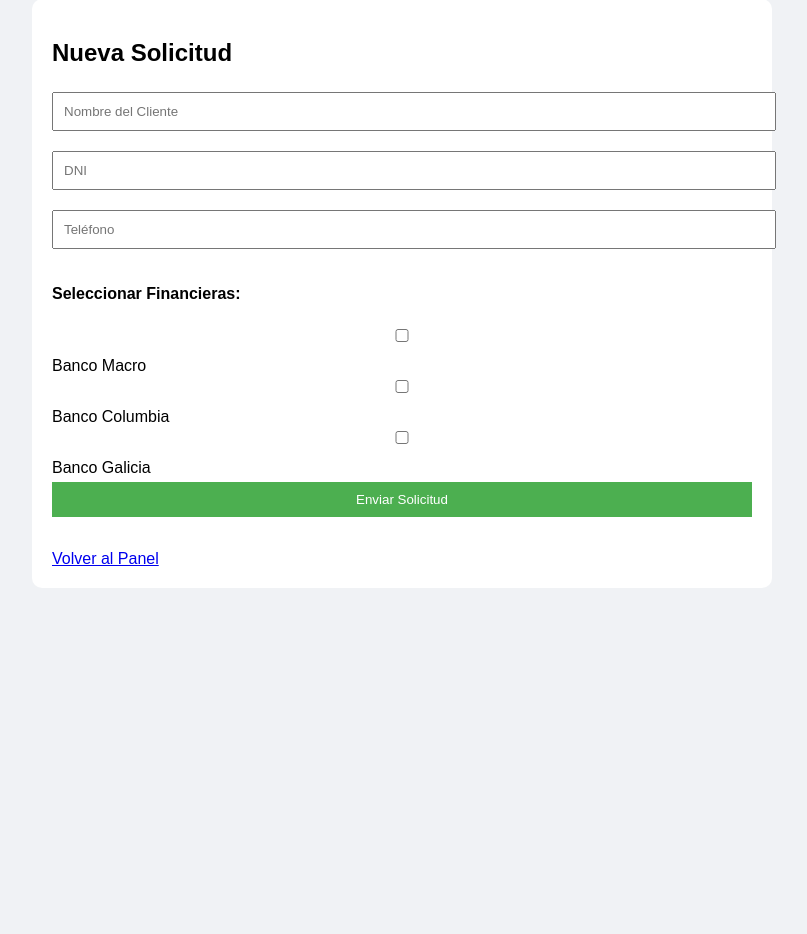
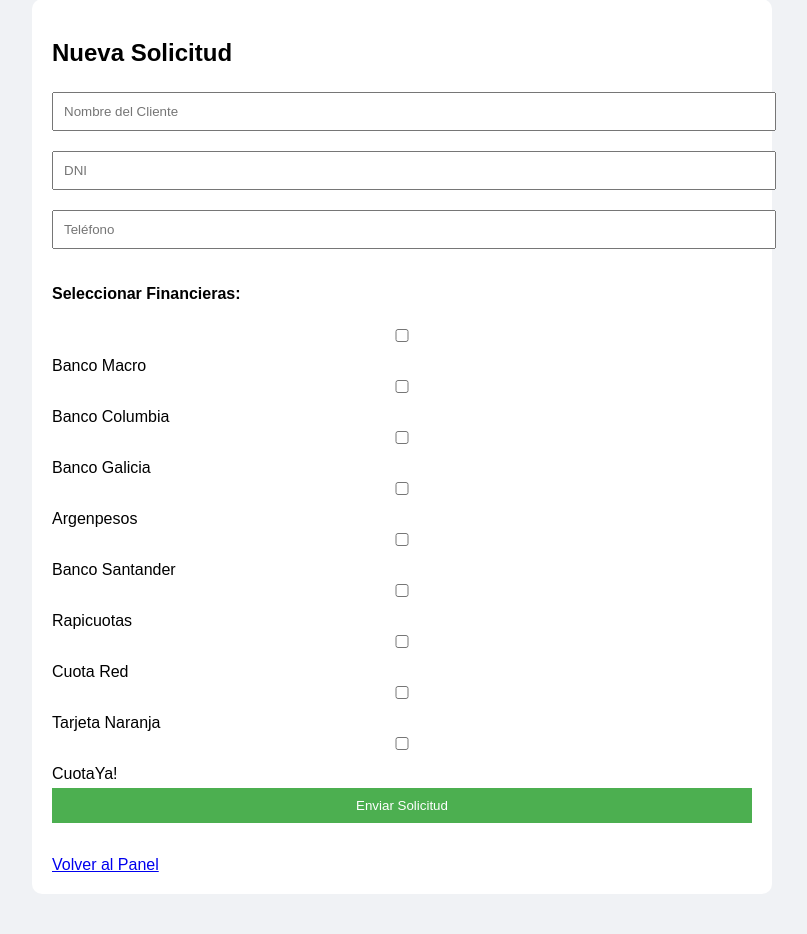
Before and after one commit to tomijmr/gestion_cred, a PHP site: page /nueva_solicitud.php in a window 1280 px wide. Shown: the part 41-975 px from the top of the page, without its empty margins (238-1045 px from the left). Before the commit the page ends 629 px from the top, so only its background shows below. Run offline with PHP 8.4, Linux system fonts and the light colour scheme; a user stored in the database is signed in.

Commit message:
Update nueva_solicitud.php

```diff
--- a/nueva_solicitud.php
+++ b/nueva_solicitud.php
@@ -96,6 +96,12 @@
         <label><input type="checkbox" name="financieras[]" value="Banco Macro"> Banco Macro</label><br>
         <label><input type="checkbox" name="financieras[]" value="Banco Columbia"> Banco Columbia</label><br>
         <label><input type="checkbox" name="financieras[]" value="Banco Galicia"> Banco Galicia</label><br>
+        <label><input type="checkbox" name="financieras[]" value=" Argenpesos"> Argenpesos</label><br>
+        <label><input type="checkbox" name="financieras[]" value=" Banco Santander"> Banco Santander</label><br>
+        <label><input type="checkbox" name="financieras[]" value=" Rapicuotas"> Rapicuotas</label><br>
+        <label><input type="checkbox" name="financieras[]" value=" Cuota Red"> Cuota Red</label><br>
+        <label><input type="checkbox" name="financieras[]" value=" Tarjeta Naranja"> Tarjeta Naranja</label><br>
+        <label><input type="checkbox" name="financieras[]" value=" CuotaYa!"> CuotaYa!</label><br>
 
         <button type="submit">Enviar Solicitud</button>
     </form>
```
